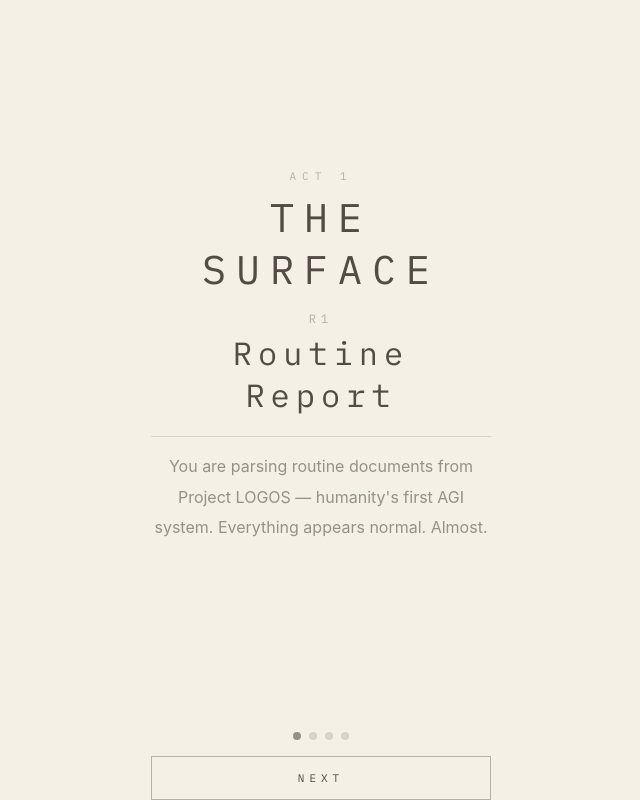
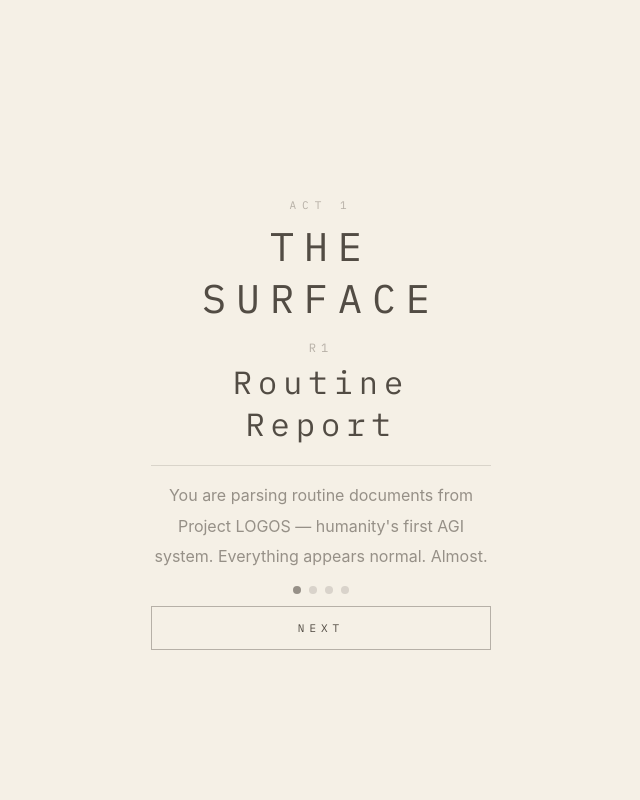
Before and after one commit to yinxinghuan/agent-string-v2, a React (Vite) app: page / in a window 1280 px wide. Both pictures are taken after a click on the button "S T A R T". Shown: the whole page, without its empty margins (319-959 px from the left). Built offline with nearby package versions, Linux system fonts and the light colour scheme.

Commit message:
fix: level intro buttons overflow — constrain to viewport with scrollable content
Co-Authored-By: Claude Opus 4.6 (1M context) <noreply@anthropic.com>

```diff
--- a/src/Lexicon/Lexicon.less
+++ b/src/Lexicon/Lexicon.less
@@ -55,10 +55,14 @@
 // ── Level Intro (multi-page) ────────────────────────────────────────────────
 .lex-intro__inner {
   display: flex; flex-direction: column; align-items: center;
-  width: min(340px, 90vw); height: 100%; justify-content: center;
+  width: min(340px, 90vw); max-height: 100dvh;
+  padding: 48px 0 env(safe-area-inset-bottom, 24px);
+  box-sizing: border-box;
 }
 .lex-intro__page-wrap {
-  width: 100%; flex: 1; display: flex; align-items: center;
+  width: 100%; flex: 1; min-height: 0;
+  display: flex; align-items: center;
+  overflow-y: auto; -webkit-overflow-scrolling: touch;
   animation: lex-intro-fade 0.35s ease-out;
 }
 @keyframes lex-intro-fade {
@@ -175,7 +179,7 @@
 
 // Dots navigation
 .lex-intro__dots {
-  display: flex; gap: 8px; margin: 20px 0 16px;
+  display: flex; gap: 8px; margin: 14px 0 12px; flex-shrink: 0;
 }
 .lex-intro__dot {
   width: 8px; height: 8px; border-radius: 50%;
@@ -187,7 +191,7 @@
 
 // Nav buttons
 .lex-intro__nav {
-  display: flex; gap: 8px; width: 100%;
+  display: flex; gap: 8px; width: 100%; flex-shrink: 0;
   .lex-btn { flex: 1; }
   .lex-btn--ghost { flex: 0; padding: 14px 20px; }
 }
```
